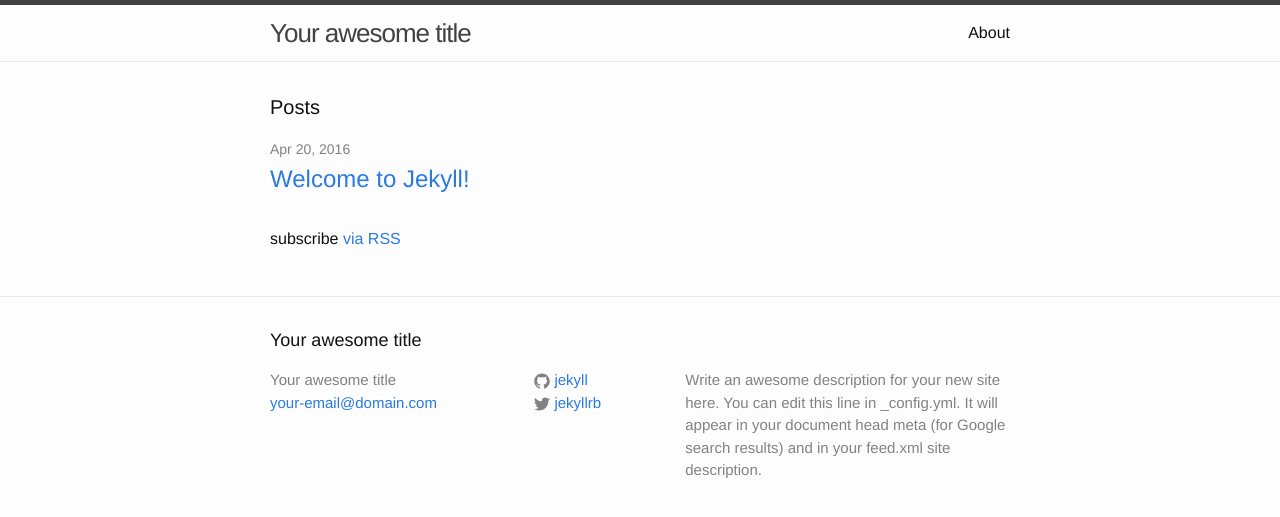
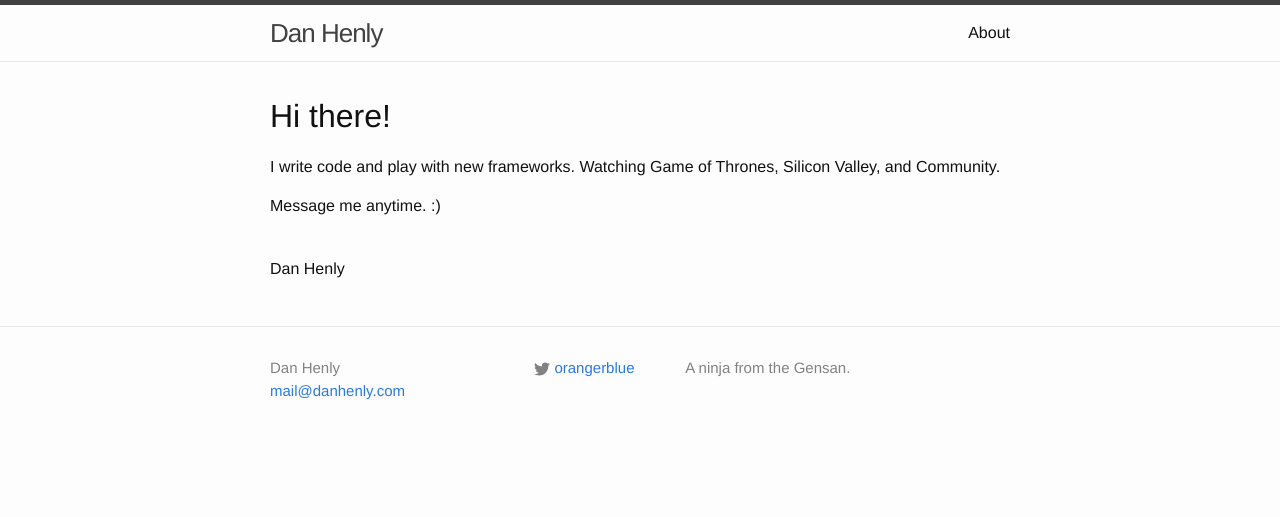
Before and after one commit to danhenly/danhenly.github.io, a Jekyll site: the page built from index.html, in a window 1280 px wide. Shown: the top 517 px of the page. Built offline with Jekyll 4.4.1, drawn with Linux system fonts in a browser that asks for light colours.

Commit message:
updated home and footer

```diff
--- a/_config.yml
+++ b/_config.yml
@@ -6,16 +6,14 @@
 # 'jekyll serve'. If you change this file, please restart the server process.
 
 # Site settings
-title: Your awesome title
-email: your-email@domain.com
+title: Dan Henly
+email: mail@danhenly.com
 description: > # this means to ignore newlines until "baseurl:"
-  Write an awesome description for your new site here. You can edit this
-  line in _config.yml. It will appear in your document head meta (for
-  Google search results) and in your feed.xml site description.
+  A ninja from the Gensan.
 baseurl: "" # the subpath of your site, e.g. /blog
-url: "http://yourdomain.com" # the base hostname & protocol for your site
-twitter_username: jekyllrb
-github_username:  jekyll
+url: "http://danhenly.com" # the base hostname & protocol for your site
+twitter_username: orangerblue
+github_username:
 
 # Build settings
 markdown: kramdown
--- a/_includes/footer.html
+++ b/_includes/footer.html
@@ -1,8 +1,6 @@
 <footer class="site-footer">
 
   <div class="wrapper">
-
-    <h2 class="footer-heading">{{ site.title }}</h2>
 
     <div class="footer-col-wrapper">
       <div class="footer-col footer-col-1">
--- a/index.html
+++ b/index.html
@@ -1,23 +1,10 @@
 ---
 layout: default
 ---
-
-<div class="home">
-
-  <h1 class="page-heading">Posts</h1>
-
-  <ul class="post-list">
-    {% for post in site.posts %}
-      <li>
-        <span class="post-meta">{{ post.date | date: "%b %-d, %Y" }}</span>
-
-        <h2>
-          <a class="post-link" href="{{ post.url | prepend: site.baseurl }}">{{ post.title }}</a>
-        </h2>
-      </li>
-    {% endfor %}
-  </ul>
-
-  <p class="rss-subscribe">subscribe <a href="{{ "/feed.xml" | prepend: site.baseurl }}">via RSS</a></p>
-
-</div>
+<div class="blurb">
+  <h1>Hi there!</h1>
+  <p>I write code and play with new frameworks. Watching Game of Thrones, Silicon Valley, and Community. </p>
+  <p>Message me anytime. :)</p>
+  <br />
+  <h4>Dan Henly</h4>
+</div><!-- /.blurb -->
```
